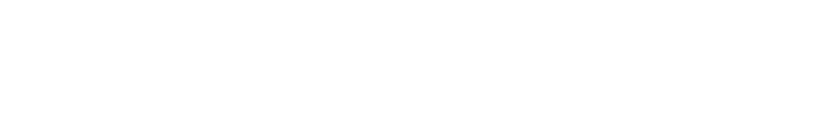
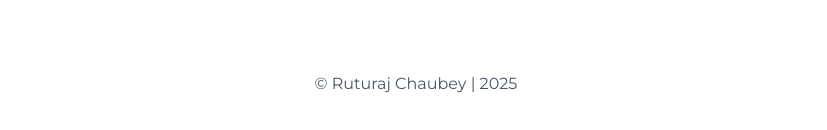
Before and after one commit to RChaubey16/ruturaj-xyz, a Next.js app: page / in a window 1280 px wide. Shown: the part 1439-1569 px from the top of the page, without its empty margins (224-1051 px from the left). Before the commit the page ends 1509 px from the top, so only its background shows below. Built offline with nearby package versions, Linux system fonts and the light colour scheme; a web font is replaced by a local one.

Commit message:
Build footer and update the accordion-trigger UI

```diff
--- a/app/components/Accordion.tsx
+++ b/app/components/Accordion.tsx
@@ -71,7 +71,7 @@ export function AccordionComponent() {
       defaultValue="item-1"
     >
       <AccordionItem value="item-1">
-        <AccordionTrigger className="accordion-header group">
+        <AccordionTrigger className="accordion-header cursor-pointer group">
           <div className="flex gap-4">
             <div>
               <Image
@@ -107,7 +107,7 @@ export function AccordionComponent() {
         </AccordionContent>
       </AccordionItem>
       <AccordionItem value="item-2">
-        <AccordionTrigger className="accordion-header group">
+        <AccordionTrigger className="accordion-header cursor-pointer group">
           <div className="flex gap-4">
             <div>
               <Image
@@ -142,7 +142,7 @@ export function AccordionComponent() {
         </AccordionContent>
       </AccordionItem>
       <AccordionItem value="item-3">
-        <AccordionTrigger className="accordion-header group">
+        <AccordionTrigger className="accordion-header cursor-pointer group">
           <div className="flex gap-4">
             <div>
               <Image
--- a/app/layout.tsx
+++ b/app/layout.tsx
@@ -40,6 +40,10 @@ export default function RootLayout({
         <ThemeProvider attribute="class" defaultTheme="system" enableSystem>
           <Navbar />
           {children}
+          <footer className="mb-22 text-center">
+            <p className="para-text">© Ruturaj Chaubey | 2025</p>
+
+          </footer>
         </ThemeProvider>
       </body>
     </html>
```
